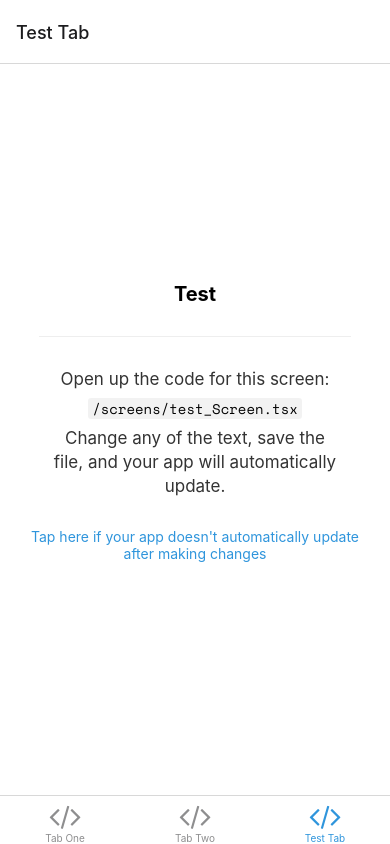
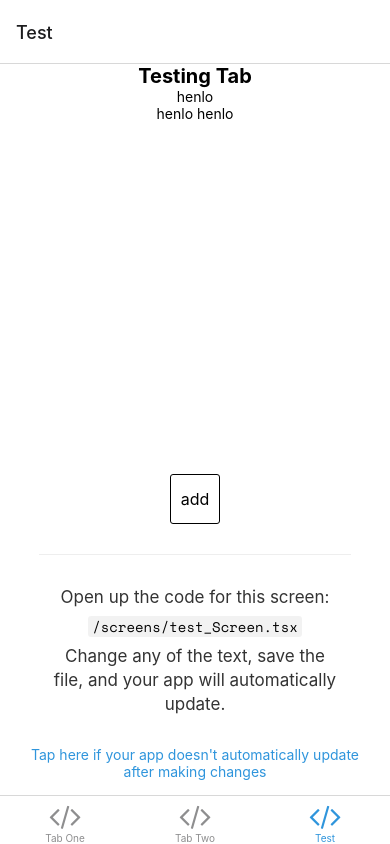
Before and after one commit to RiwajMainali/in.Vintori, a React Native app: screen /Test in a window 390 px wide. Built offline with nearby package versions, Linux system fonts and the light colour scheme; what expo-linking would draw is missing.

Commit message:
created custom button component
currently accepts text parameter as a label

```diff
--- /dev/null
+++ b/components/customButton.tsx
@@ -0,0 +1,59 @@
+import { BaseCallback } from "@tensorflow/tfjs-layers/dist/base_callbacks";
+import React, { useState } from "react";
+import { Pressable, Text, StyleSheet, TouchableOpacity, ViewStyle } from 'react-native';
+
+type CustomButtonProps = {
+    text: string | number;
+    disabled?: boolean;
+    onPress?: () => void;
+    containerStyle?: ViewStyle;
+};
+
+export default function CustomButton /*(props: string) ({props: imageUrl}) */ ({
+    text,
+    onPress = () => null,
+    containerStyle = {},
+    disabled = false
+}: CustomButtonProps) {
+    return (
+        /*<View style={styles.container}>
+            <Text>henlo button</Text>
+        </View>*/
+
+        /*<button className={name}>
+            <img src={imageUrl}/>
+
+        </button>*/
+        <TouchableOpacity style={[styles.button, containerStyle]}
+        onPress={onPress}
+        disabled={disabled}>
+            <Text style={styles.text}>{text}</Text>
+        </TouchableOpacity>
+    );
+};
+
+const styles = StyleSheet.create({
+    /*container: {
+        marginTop: 50,
+    },*/
+    button: {
+        flexDirection: 'row',
+        alignItems: 'center',
+        justifyContent: 'center',
+        width: 50,
+        height: 50,
+        borderRadius: 3,
+        borderWidth: 1,
+        borderStyle: 'solid',
+        borderColor: 'black',
+    },
+    text: {
+        fontFamily: 'System',
+        fontSize: 16,
+        color: 'black',
+        fontWeight: '400'
+    },
+    unSelected: {
+        color: 'white'
+    }
+});
--- a/navigation/index.tsx
+++ b/navigation/index.tsx
@@ -97,7 +97,7 @@ function BottomTabNavigator() {
         name="Test"
         component={test_Screen}
         options={{
-          title: 'Test Tab',
+          title: 'Test',
           tabBarIcon: ({ color }) => <TabBarIcon name="code" color={color} />,
         }}
       />
--- a/screens/test_screen.tsx
+++ b/screens/test_screen.tsx
@@ -3,10 +3,15 @@ import { StyleSheet } from 'react-native';
 import EditScreenInfo from '../components/EditScreenInfo';
 import { Text, View } from '../components/Themed';
 
+import CustomButton from '../components/customButton';
+
 export default function TestScreen() {
   return (
     <View style={styles.container}>
-      <Text style={styles.title}>Test</Text>
+      <Text style={styles.title}>Testing Tab</Text>
+      <Text>henlo</Text>
+      <Text style={styles.container}>henlo henlo</Text>
+      <CustomButton text={'add'} />
       <View style={styles.separator} lightColor="#eee" darkColor="rgba(255,255,255,0.1)" />
       <EditScreenInfo path="/screens/test_Screen.tsx" />
     </View>
```
